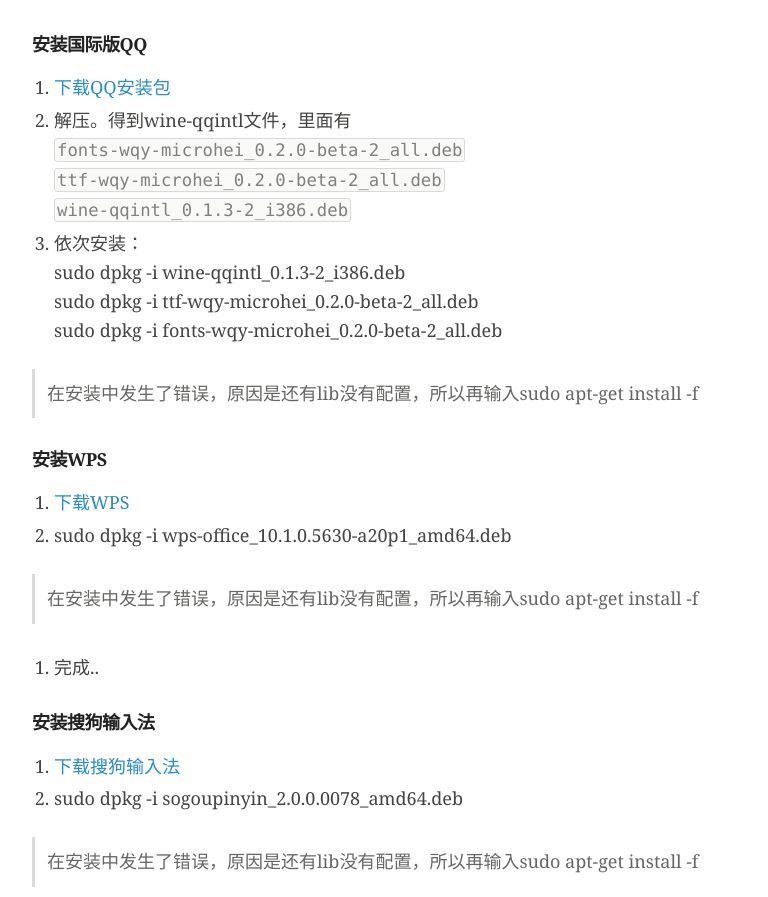
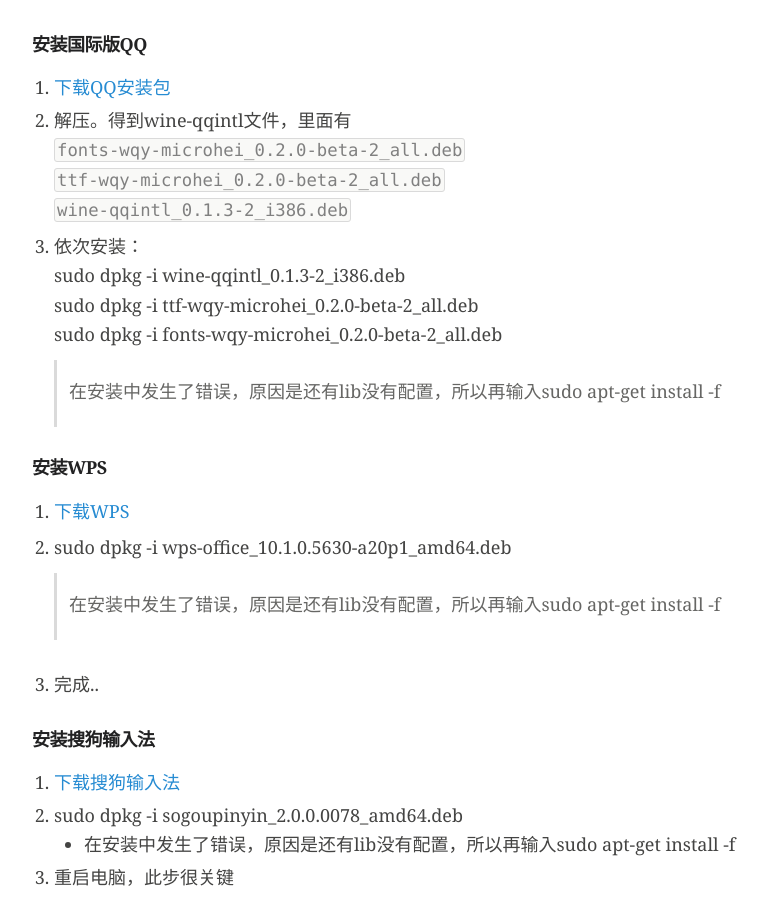
Before and after one commit to Lsqboy/jekyll_bolg, a Jekyll site: the page built from _posts/2016-08-02-ubuntu-use.md, in a window 1280 px wide. Shown: the part 1992-2889 px from the top of the page, without its empty margins (68-836 px from the left). Built offline with Jekyll 4.4.1, drawn with Linux system fonts in a browser that asks for light colours; comment, search, counter and statistics services are not loaded.

Commit message:
新增ubuntu使用体验

```diff
--- a/_posts/2016-08-02-ubuntu-use.md
+++ b/_posts/2016-08-02-ubuntu-use.md
@@ -68,23 +68,20 @@
     sudo dpkg -i ttf-wqy-microhei_0.2.0-beta-2_all.deb
     sudo dpkg -i fonts-wqy-microhei_0.2.0-beta-2_all.deb
 
-  > 在安装中发生了错误，原因是还有lib没有配置，所以再输入sudo apt-get install -f
+    > 在安装中发生了错误，原因是还有lib没有配置，所以再输入sudo apt-get install -f
 
 #### 安装WPS
 
 1. [下载WPS](http://www.ubuntukylin.com/application/show.php?lang=cn&id=278)
 2. sudo dpkg -i wps-office_10.1.0.5630-a20p1_amd64.deb
 
- > 在安装中发生了错误，原因是还有lib没有配置，所以再输入sudo apt-get install -f
-
+   > 在安装中发生了错误，原因是还有lib没有配置，所以再输入sudo apt-get install -f
 3. 完成..
 
 #### 安装搜狗输入法
 
 1. [下载搜狗输入法](http://pinyin.sogou.com/linux/download.php?f=linux&bit=64)
 2. sudo dpkg -i sogoupinyin_2.0.0.0078_amd64.deb
-
- > 在安装中发生了错误，原因是还有lib没有配置，所以再输入sudo apt-get install -f
-
+   - 在安装中发生了错误，原因是还有lib没有配置，所以再输入sudo apt-get install -f
 3. 重启电脑，此步很关键
 4. 打开`Fcitx设置`，添加搜狗输入法，完成..
```
